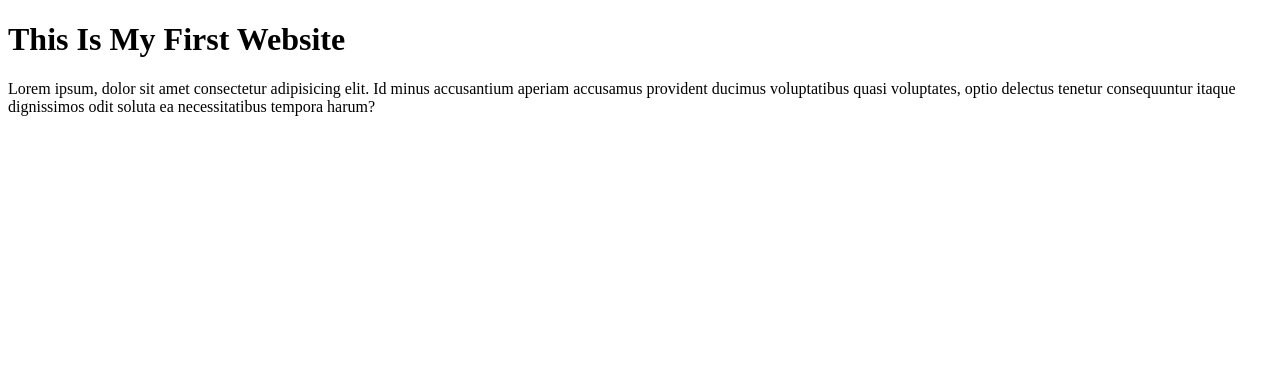
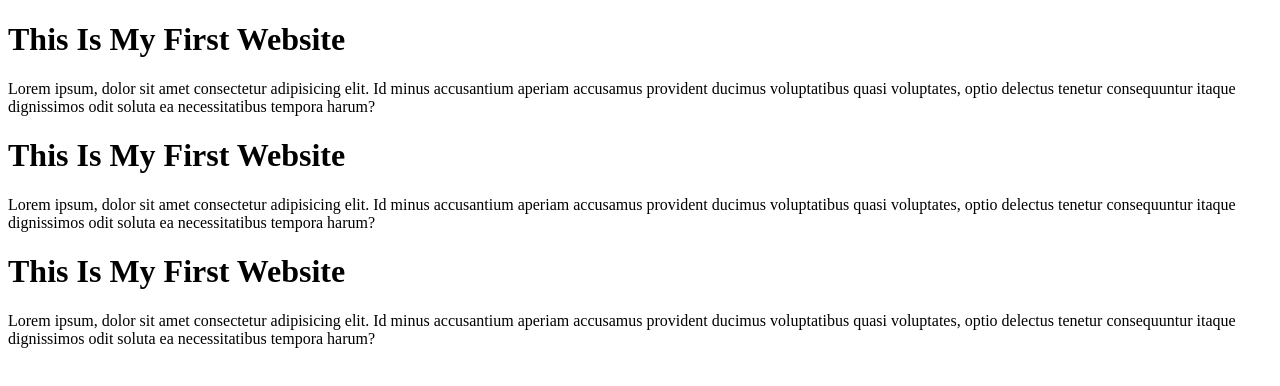
Before and after one commit to codermahbub20/my-first-repo, a plain HTML site: page index.html in a window 1280 px wide. Drawn offline with Linux system fonts and the light colour scheme.

Commit message:
My Second Commit

```diff
--- a/index.html
+++ b/index.html
@@ -8,5 +8,10 @@
 <body>
     <h1>This Is My First Website</h1>
     <p>Lorem ipsum, dolor sit amet consectetur adipisicing elit. Id minus accusantium aperiam accusamus provident ducimus voluptatibus quasi voluptates, optio delectus tenetur consequuntur itaque dignissimos odit soluta ea necessitatibus tempora harum?</p>
+    <h1>This Is My First Website</h1>
+    <p>Lorem ipsum, dolor sit amet consectetur adipisicing elit. Id minus accusantium aperiam accusamus provident ducimus voluptatibus quasi voluptates, optio delectus tenetur consequuntur itaque dignissimos odit soluta ea necessitatibus tempora harum?</p>
+    <h1>This Is My First Website</h1>
+    <p>Lorem ipsum, dolor sit amet consectetur adipisicing elit. Id minus accusantium aperiam accusamus provident ducimus voluptatibus quasi voluptates, optio delectus tenetur consequuntur itaque dignissimos odit soluta ea necessitatibus tempora harum?</p>
+
 </body>
 </html>
```
